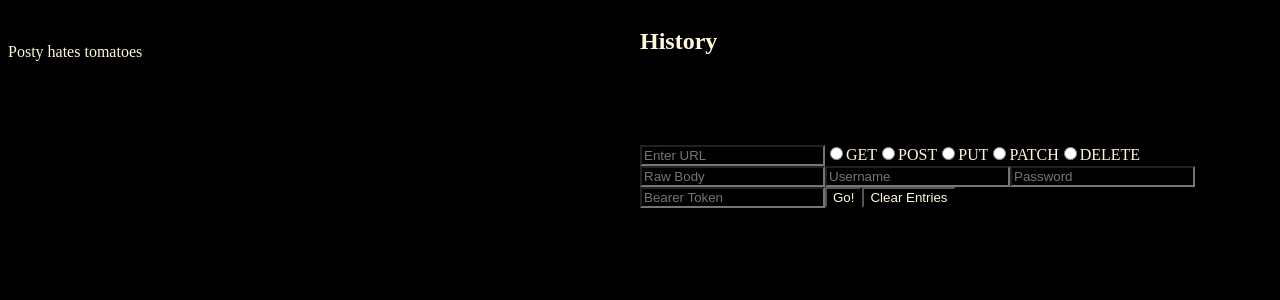
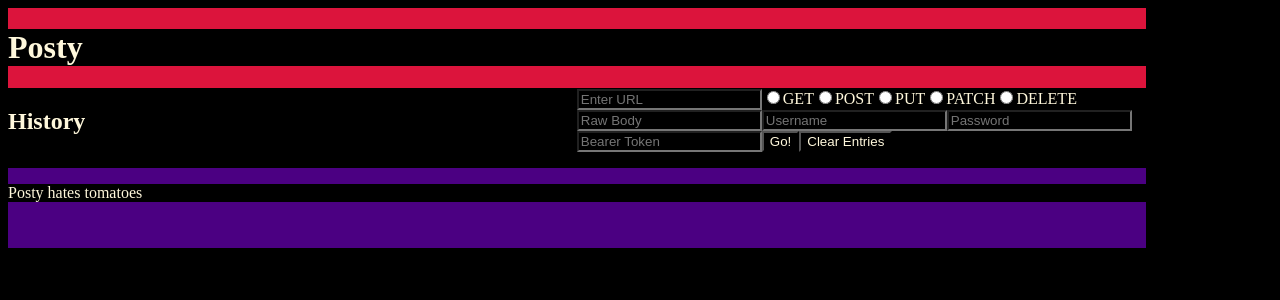
Before and after one commit to okFox/posty-lab, a React app: page / in a window 1280 px wide. Shown: the top 300 px of the page. Built offline with nearby package versions, Linux system fonts and the light colour scheme.

Commit message:
css grid

```diff
--- a/src/components/App.css
+++ b/src/components/App.css
@@ -2,40 +2,36 @@
     background-color: black;
     color: cornsilk;
 }
+
 main {
     display: grid;
-    grid-template-columns: 50% 50%;
-    grid-template-rows: 10% 60% 10% 10%;
+    width: 90%;
+    height: 100%;
+    grid-template-areas: "head head"
+                         "hist form"
+                         "foot foot"
+                         "resp resp";
+    grid-template-rows: 1fr 1fr 1fr 1fr;
+    grid-template-columns: 1fr 1fr;
 
-    .header {
-        grid-column-start: 1;
-        grid-column-end: 2;
-        grid-row-start: 1;
-        grid-row-end: 1;
+    header {
+        grid-area: head;
+        background-color: crimson;
     }
-    h1 {
-        color: cornsilk;
+    footer {
+        grid-area: foot;
+        background-color: indigo;
     }
-    .footer {
-        grid-column-start: 1;
-        grid-column-end: 1;
-        grid-row-start: 3;
-        grid-row-end: 4;
+    form[id=historySection] {
+        grid-area: form;
+        background-color: green;
     }
-
-    .historySection {
-        grid-column-start: 1;
-        grid-column-end: 1;
-        grid-row-start: 2;
-        grid-row-end: 3;
+    section[id=historySection] {
+        grid-area: hist;
     }
-    form {
-        grid-column-start: 2;
-        grid-column-end: 2;
-        grid-row-start: 3;
-        grid-row-end: 4;
+    section[class=response] {
+        grid-area: resp;
     }
 
 
-
 }
--- a/src/components/Footer.js
+++ b/src/components/Footer.js
@@ -1,12 +1,12 @@
 
 import React from 'react';
-import styles from '../components/App';
+import styles from './App';
 
 const Footer = () => (
   <>
-    <div className={styles.footer}>
+    <footer className={styles.footer}>
       <p>Posty hates tomatoes</p>
-    </div>
+    </footer>
   </>
 
 );
--- a/src/components/Form.js
+++ b/src/components/Form.js
@@ -4,7 +4,7 @@ import PropTypes from 'prop-types';
 import styles from './App.css';
 
 const Form = ({ url, verb, requestBody, username, password, token, onSubmit, onChange, onClick }) => (
-  <form onSubmit={onSubmit} className={styles.Form} id={styles.formSection}>
+  <form onSubmit={onSubmit} className={styles.form} id={styles.formSection}>
     <input type="text" name="url" placeholder="Enter URL" defaultValue={url} onChange={onChange} />
 
     <label>
--- a/src/components/Header.js
+++ b/src/components/Header.js
@@ -2,11 +2,11 @@ import React from 'react';
 import styles from './App';
 
 const Header = () => (
-
-  <div className={styles.header}>
-    <h1>Posty</h1>
-  </div>
-
+  <>
+    <header className={styles.header}>
+      <h1>Posty</h1>
+    </header>
+  </>
 );
 
 export default Header;
--- a/src/components/Response.js
+++ b/src/components/Response.js
@@ -3,9 +3,11 @@ import PropTypes from 'prop-types';
 import ReactJSON from 'react-json-view';
 
 const Response = ({ responseBody }) => {
+
   return (Object.keys(responseBody).length !== 0 && responseBody.constructor === Object) ?
     <ReactJSON src={responseBody}/> :
     '';
+
 };
 
 Response.propTypes = {
```
